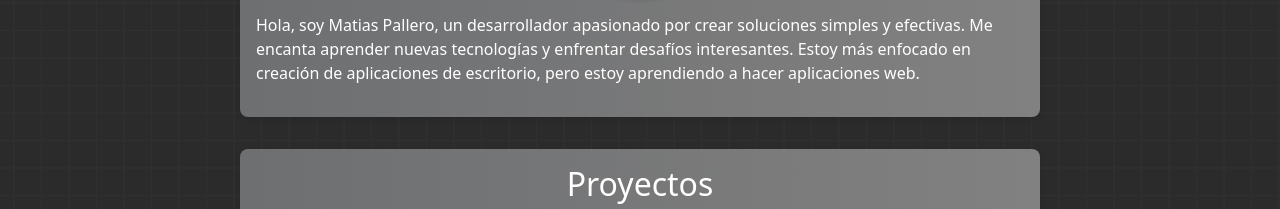
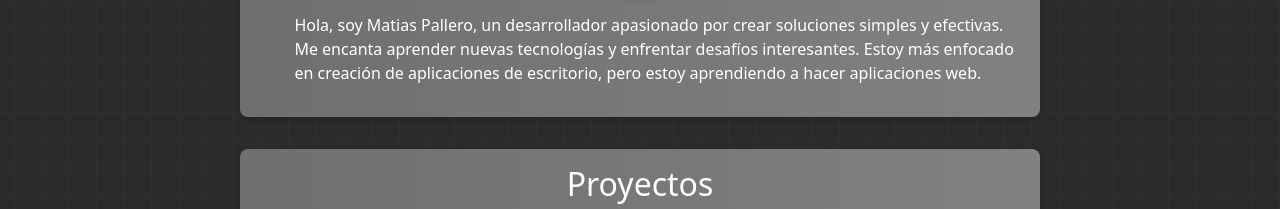
Before and after one commit to matiaspallero/My-Portfolio, a plain HTML site: page index.html in a window 1280 px wide. Shown: the part 588-797 px from the top of the page. Drawn offline with nearby package versions, Linux system fonts and the light colour scheme.

Commit message:
detalles minimoss

```diff
--- a/index.html
+++ b/index.html
@@ -27,8 +27,10 @@
         <div class="text-center">
         <img src="img/yo/Imagen de WhatsApp 2023-02-15 a las 16.09.11.jpg" alt="Mi Foto" class="rounded-photo">
         </div>
-        <p class="yo">Hola, soy Matias Pallero, un desarrollador apasionado por crear soluciones simples y efectivas. Me encanta aprender nuevas tecnologías y enfrentar desafíos interesantes.
+        <div class="yo">
+        <p>Hola, soy Matias Pallero, un desarrollador apasionado por crear soluciones simples y efectivas. Me encanta aprender nuevas tecnologías y enfrentar desafíos interesantes.
                       Estoy más enfocado en creación de aplicaciones de escritorio, pero estoy aprendiendo a hacer aplicaciones web.</p>
+        </div>
     </section>
     <section id="projects">
         <h2>Proyectos</h2>
--- a/style.css
+++ b/style.css
@@ -32,7 +32,7 @@ section {
   background-image: linear-gradient(to left, #818181 0%, #6e6f71 100%), radial-gradient(88% 271%, rgba(255, 255, 255, 0.25) 0%, rgba(254, 254, 254, 0.25) 1%, rgba(0, 0, 0, 0.25) 100%), radial-gradient(50% 100%, rgba(255, 255, 255, 0.30) 0%, rgba(0, 0, 0, 0.30) 100%);
   background-blend-mode: normal, lighten, soft-light;
   border-radius: 8px;
-  box-shadow: 0 2px 5px rgba(0, 0, 0, 0.1);
+  box-shadow: 0 2px 5px rgba(0, 0, 0, 0.2);
   color: #ffffff;
 }
 footer {
@@ -64,10 +64,15 @@ footer {
       linear-gradient(90deg, transparent 24%, var(--color) 25%, var(--color) 26%, transparent 27%,transparent 74%, var(--color) 75%, var(--color) 76%, transparent 77%,transparent);
   background-size: 55px 55px;
 }
-h2, .yo {
+h2 {
   display: flex;
   justify-items: center;
   justify-content: center;
+}
+.yo {
+  display: flex;
+  align-items: center;
+  padding-left: 5%;
 }
 .ver-mas, .mail {
   color: white;
```
